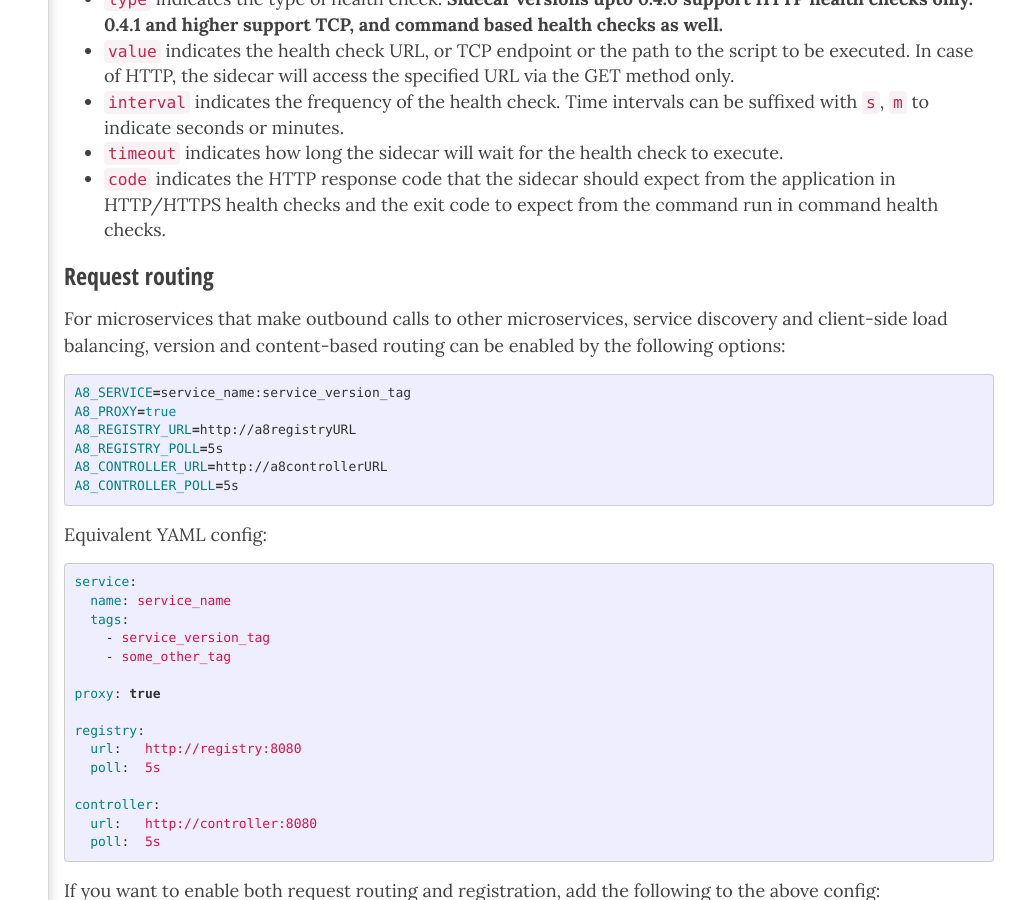
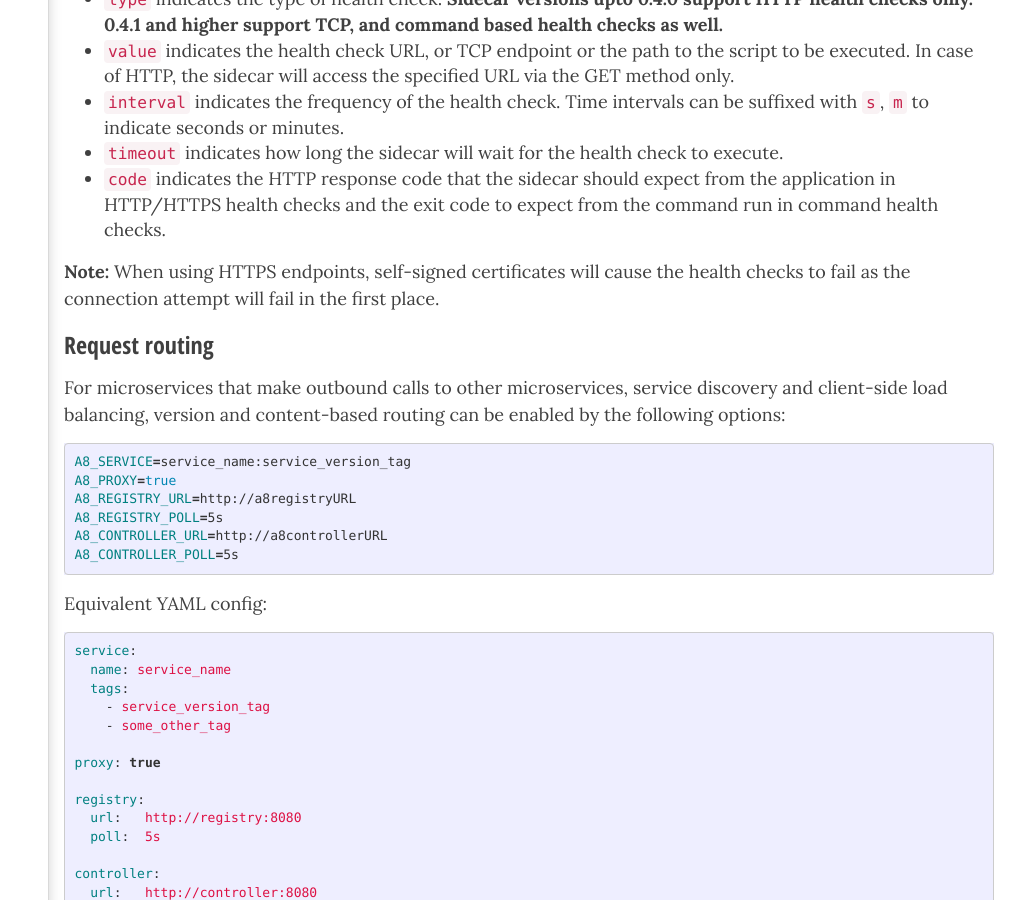
Before and after one commit to amalgam8/amalgam8.github.io, a Jekyll site: the page built from _docs/3-sidecar/configuration-options.md, in a window 1280 px wide and 900 px high, scrolled down 4061 px. Shown: the whole window, without its empty margins (271-1280 px from the left). Built offline with Jekyll 4.4.1, drawn with Linux system fonts in a browser that asks for light colours; nearby versions of some CDN libraries.

Commit message:
Make note about https health checks

```diff
--- a/_docs/3-sidecar/configuration-options.md
+++ b/_docs/3-sidecar/configuration-options.md
@@ -131,6 +131,7 @@ where
 * `timeout` indicates how long the sidecar will wait for the health check to execute.
 * `code` indicates the HTTP response code that the sidecar should expect from the application in HTTP/HTTPS health checks and the exit code to expect from the command run in command health checks.
 
+**Note:** When using HTTPS endpoints, self-signed certificates will cause the health checks to fail as the connection attempt will fail in the first place.
 
 ### Request routing <a id="request-routing"></a>
 
```
